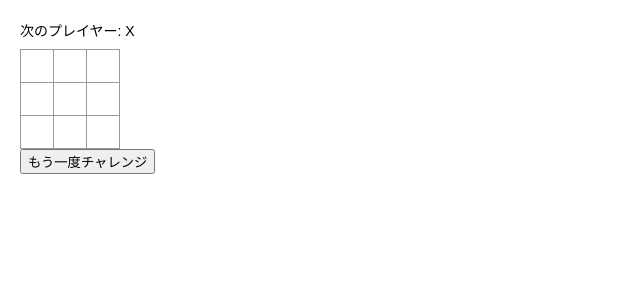
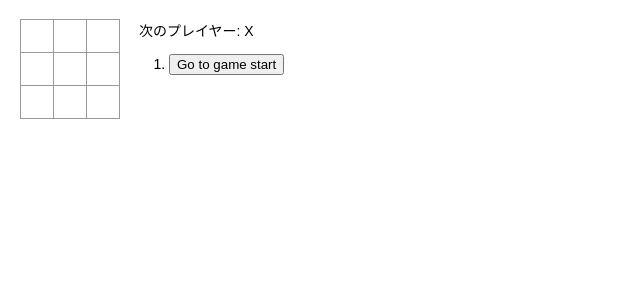
Before and after one commit to recursion-red-team/git-workshop, a React (Create React App) app in the folder game/: page / in a window 1280 px wide. Shown: the top 300 px of the page, without its empty margins (0-640 px from the left). Built offline with nearby package versions, Linux system fonts and the light colour scheme.

Commit message:
タイムトラベル機能の追加 #3

```diff
--- a/game/src/App.js
+++ b/game/src/App.js
@@ -1,4 +1,4 @@
-import Board from "./components/Board";
+import Game from "./components/Game";
 
 function App() {
   return (
@@ -6,7 +6,7 @@ function App() {
       <header className="App-header">
       </header>
       <main>
-        <Board />
+        <Game />
       </main>
     </div>
   );
--- a/game/src/components/Board.jsx
+++ b/game/src/components/Board.jsx
@@ -1,30 +1,7 @@
-import React, { useState } from "react";
+import React from "react";
 import Square from "./Square";
 
-const Board = () => {
-  const [squareList, setSquareList] = useState(Array(9).fill(null));
-  const [xIsNext, setXIsNext] = useState(true);
-  const [playCount, setPlayCount] = useState(0);
-
-  const MAX_PLAY_COUNT = 9;
-
-  /**
-   * マス目クリック時
-   * @param {int} index
-   */
-  const handleClick = (index) => {
-    const squares = squareList.slice();
-    if (calculateWinner(squares) || squares[index]) {
-      return;
-    }
-    setPlayCount((previousCount) => previousCount + 1);
-
-    squares[index] = xIsNext ? "X" : "O";
-
-    setSquareList(squares);
-    setXIsNext(!xIsNext);
-  };
-
+const Board = ({ squares, onClick}) => {
   /**
    * マス目を表示する
    * @param {int} index
@@ -33,66 +10,14 @@ const Board = () => {
   const renderSquare = (index) => {
     return (
       <Square
-        squareValue={squareList[index]}
-        onClick={() => handleClick(index)}
+        squareValue={squares[index]}
+        onClick={() => onClick(index)}
       />
     );
   };
 
-  /**
-   * 勝者/次のプレイヤーを表示
-   * @returns {string}
-   */
-   const getWinner = () => {
-    const winner = calculateWinner(squareList);
-    if (winner) {
-      return "勝者: " + winner;
-    } else if (playCount === MAX_PLAY_COUNT) {
-      return "引き分けです";
-    } else {
-      return "次のプレイヤー: " + (xIsNext ? "X" : "O");
-    }
-   };
-
-  /**
-   * 勝敗を計算する
-   * @param {array} resultSquares
-   * @returns {string|null}
-   */
-   const calculateWinner = (resultSquares) => {
-    const lines = [
-      [0, 1, 2],
-      [3, 4, 5],
-      [6, 7, 8],
-      [0, 3, 6],
-      [1, 4, 7],
-      [2, 5, 8],
-      [0, 4, 8],
-      [2, 4, 6],
-    ];
-
-    for (let i = 0; i < lines.length; i++) {
-     const [a, b, c] = lines[i];
-     if (
-       resultSquares[a] &&
-       resultSquares[a] === resultSquares[b] &&
-       resultSquares[a] === resultSquares[c]
-     ) {
-       return resultSquares[a];
-     }
-    }
-    return null;
-   };
-
-  //　全てを初期化する
-  const resetAll = () => {
-    setSquareList(Array(9).fill(null));
-    setXIsNext(true);
-  };
-
   return (
-    <div>
-      { <div className="status">{getWinner()}</div> }
+    <>
       <div className="board-row">
         {renderSquare(0)}
         {renderSquare(1)}
@@ -108,8 +33,7 @@ const Board = () => {
         {renderSquare(7)}
         {renderSquare(8)}
       </div>
-      { <button onClick={() => resetAll()}>もう一度チャレンジ</button> }
-    </div>
+    </>
   );
 };
 
--- /dev/null
+++ b/game/src/components/Game.jsx
@@ -0,0 +1,121 @@
+import React, { useState } from "react";
+import Board from "./Board";
+
+const Game = () => {
+  const [history, setHistory] = useState([
+    {
+        squares: Array(9).fill(null)
+    }
+  ]);
+  const [xIsNext, setXIsNext] = useState(true);
+  const [playCount, setPlayCount] = useState(0);
+
+  const MAX_PLAY_COUNT = 9;
+
+  /**
+   * マス目クリック時
+   * @param {int} index
+   */
+  const handleClick = (index) => {
+    const historyCurrent = history.slice(0, playCount +1);
+    const current = historyCurrent[historyCurrent.length -1];
+    const squares = current.squares.slice();
+
+    if (calculateWinner(squares) || squares[index]) {
+      return;
+    }
+    squares[index] = xIsNext ? "X" : "O";
+
+    setPlayCount(historyCurrent.length);
+    setHistory([...historyCurrent, {squares}]);
+    setXIsNext(!xIsNext);
+  };
+
+  /**
+   * タイムトラベル
+   */
+  const jumpTo = (step) => {
+    setPlayCount(step);
+    setXIsNext(step % 2 === 0);
+  };
+  const moves = history.map((step, move) => {
+    const desc = move ? `Go to move # ${move}` : `Go to game start`;
+    return (
+        <li key={move}>
+            <button onClick={() => jumpTo(move)}> {desc} </button>
+        </li>
+    );
+  });
+
+  const current = history[playCount];
+
+  /**
+   * 勝者/次のプレイヤーを表示
+   * @returns {string}
+   */
+   const getWinner = () => {
+    const winner = calculateWinner(current.squares);
+    if (winner) {
+      return "勝者: " + winner;
+    } else if (playCount === MAX_PLAY_COUNT) {
+      return "引き分けです";
+    } else {
+      return "次のプレイヤー: " + (xIsNext ? "X" : "O");
+    }
+   };
+
+  /**
+   * 勝敗を計算する
+   * @param {array} resultSquares
+   * @returns {string|null}
+   */
+   const calculateWinner = (resultSquares) => {
+    const lines = [
+      [0, 1, 2],
+      [3, 4, 5],
+      [6, 7, 8],
+      [0, 3, 6],
+      [1, 4, 7],
+      [2, 5, 8],
+      [0, 4, 8],
+      [2, 4, 6],
+    ];
+
+    for (let i = 0; i < lines.length; i++) {
+     const [a, b, c] = lines[i];
+     if (
+       resultSquares[a] &&
+       resultSquares[a] === resultSquares[b] &&
+       resultSquares[a] === resultSquares[c]
+     ) {
+       return resultSquares[a];
+     }
+    }
+    return null;
+   };
+
+
+  //　全てを初期化する
+  //const resetAll = () => {
+  //  setHistory(
+  //      {
+  //          squares: Array(9).fill(null)
+  //      }
+  //  );
+  //  setXIsNext(true);
+  //};
+
+  return (
+    <div className="game">
+        <div className="game-board">
+            <Board squares={current.squares} onClick={index => handleClick(index)} />
+        </div>
+        <div className="game-info">
+            <div>{getWinner()}</div>
+            <ol>{moves}</ol>
+        </div>
+    </div>
+  )
+};
+
+export default Game;
```
